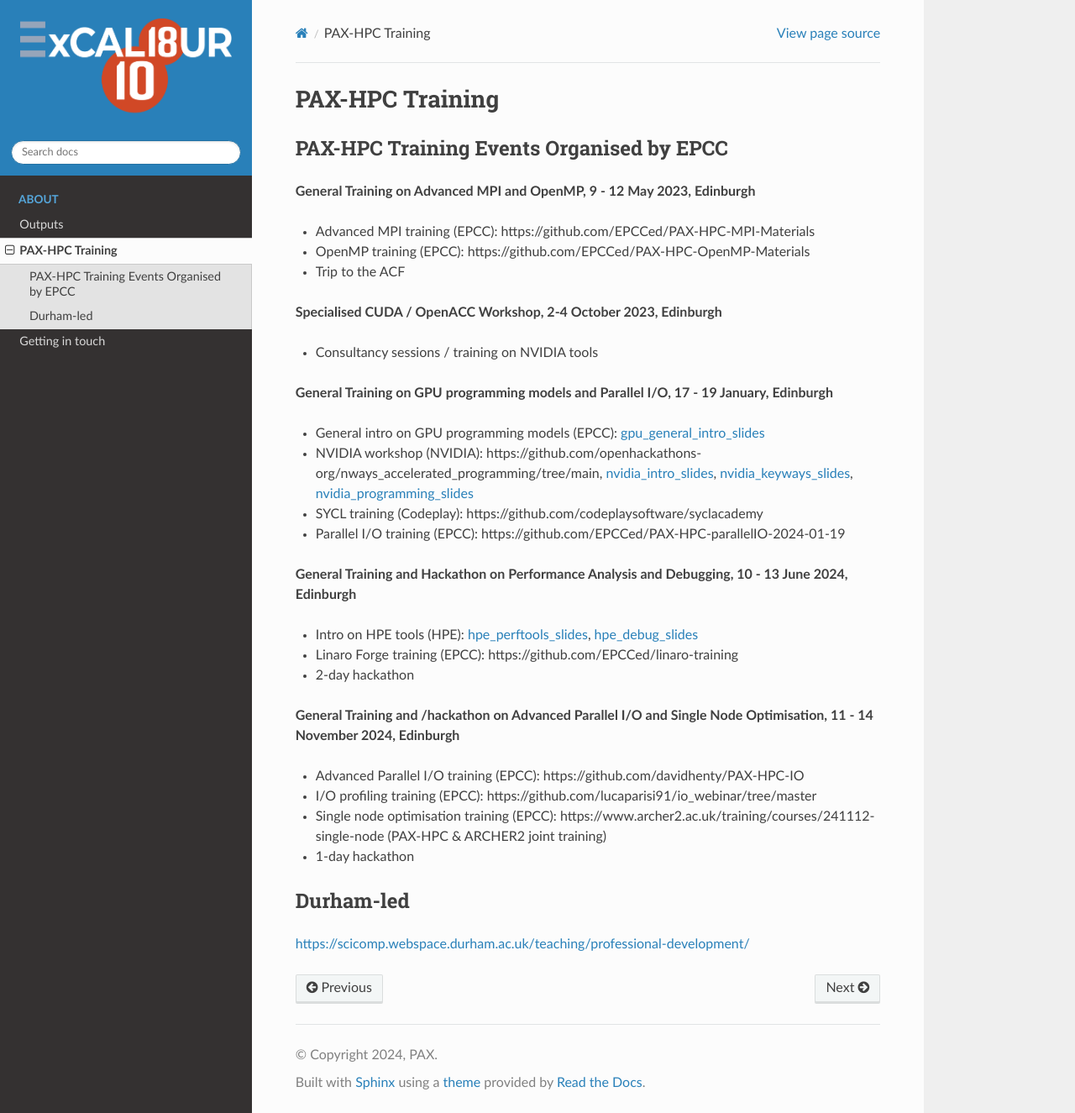
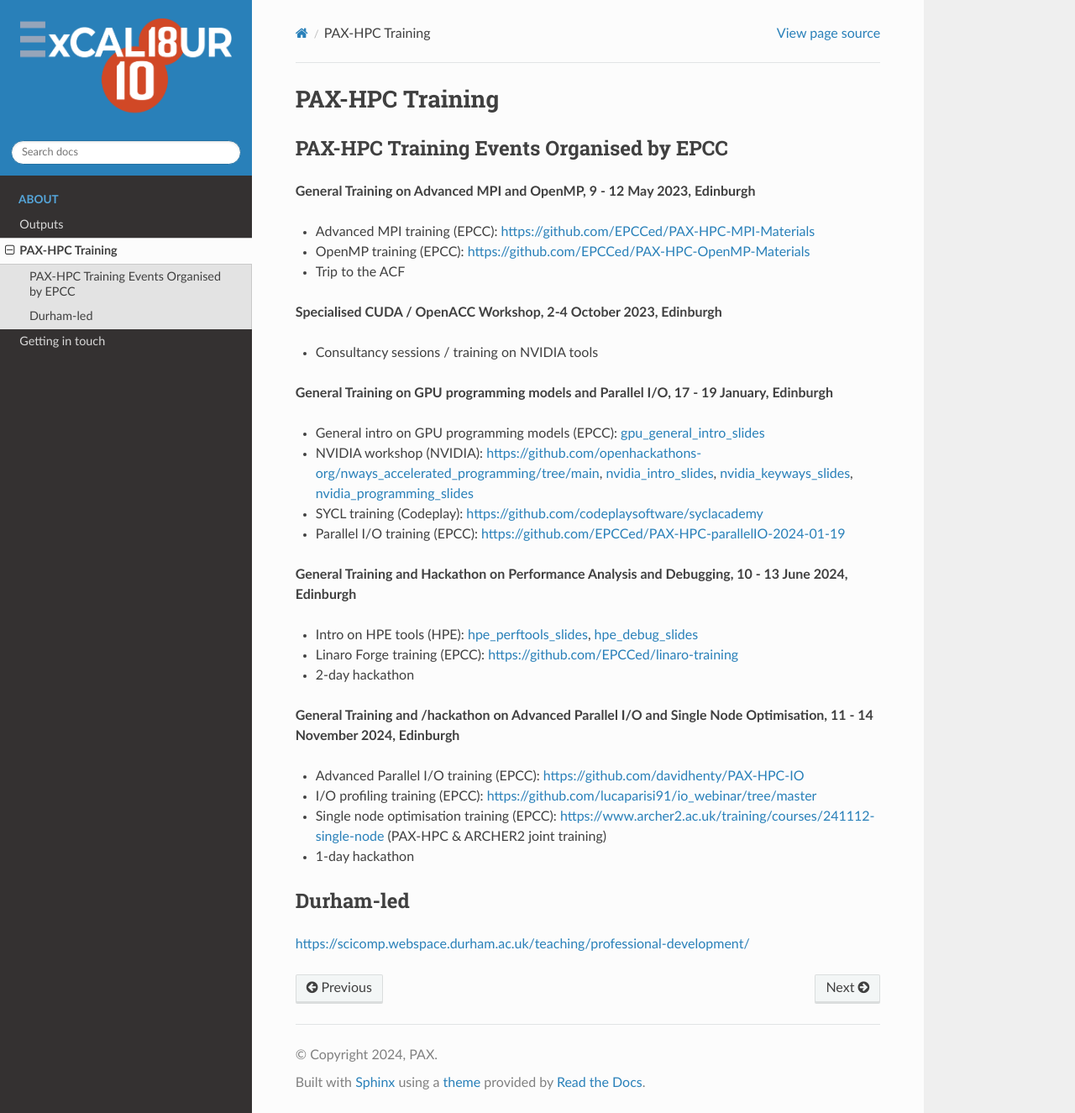
Before and after one commit to xguo-epcc/pax-hpc, a Sphinx documentation site: the page built from docs/training.md, in a window 1280 px wide and 1325 px high. Shown: the whole window at 84% size. Built offline with Sphinx 7.4.7 and the Read the Docs theme 3.1.0, drawn with Linux system fonts in a browser that asks for light colours; part of the change alters nothing that is shown.

```diff
--- a/docs/training.md
+++ b/docs/training.md
@@ -3,8 +3,8 @@
 ## PAX-HPC Training Events Organised by EPCC
 
 **General Training on Advanced MPI and OpenMP, 9 - 12 May 2023, Edinburgh**
-- Advanced MPI training (EPCC): https://github.com/EPCCed/PAX-HPC-MPI-Materials
-- OpenMP training (EPCC): https://github.com/EPCCed/PAX-HPC-OpenMP-Materials
+- Advanced MPI training (EPCC): [https://github.com/EPCCed/PAX-HPC-MPI-Materials](https://github.com/EPCCed/PAX-HPC-MPI-Materials)
+- OpenMP training (EPCC): [https://github.com/EPCCed/PAX-HPC-OpenMP-Materials](https://github.com/EPCCed/PAX-HPC-OpenMP-Materials)
 - Trip to the ACF
 
 **Specialised CUDA / OpenACC Workshop, 2-4 October 2023, Edinburgh**
@@ -12,19 +12,19 @@
 
 **General Training on GPU programming models and Parallel I/O, 17 - 19 January, Edinburgh**
 - General intro on GPU programming models (EPCC): [gpu_general_intro_slides](training_slides/pax-hpc-gpu-general-intro-epcc.pdf)
-- NVIDIA workshop (NVIDIA): https://github.com/openhackathons-org/nways_accelerated_programming/tree/main, [nvidia_intro_slides](training_slides/NVIDIA_PAX-HPC_Intro.pdf), [nvidia_keyways_slides](training_slides/NVIDIA_PAX-HPC_KeyWays.pdf), [nvidia_programming_slides](training_slides/NVIDIA_PAX-HPC_Programming.pdf)
-- SYCL training (Codeplay): https://github.com/codeplaysoftware/syclacademy
-- Parallel I/O training (EPCC): https://github.com/EPCCed/PAX-HPC-parallelIO-2024-01-19
+- NVIDIA workshop (NVIDIA): [https://github.com/openhackathons-org/nways_accelerated_programming/tree/main](https://github.com/openhackathons-org/nways_accelerated_programming/tree/main), [nvidia_intro_slides](training_slides/NVIDIA_PAX-HPC_Intro.pdf), [nvidia_keyways_slides](training_slides/NVIDIA_PAX-HPC_KeyWays.pdf), [nvidia_programming_slides](training_slides/NVIDIA_PAX-HPC_Programming.pdf)
+- SYCL training (Codeplay): [https://github.com/codeplaysoftware/syclacademy](https://github.com/codeplaysoftware/syclacademy)
+- Parallel I/O training (EPCC): [https://github.com/EPCCed/PAX-HPC-parallelIO-2024-01-19](https://github.com/EPCCed/PAX-HPC-parallelIO-2024-01-19)
 
 **General Training and Hackathon on Performance Analysis and Debugging, 10 - 13 June 2024, Edinburgh**
  - Intro on HPE tools (HPE): [hpe_perftools_slides](training_slides/HPE_June10_perftools.pdf), [hpe_debug_slides](training_slides/HPE_June10_debug.pdf)
- - Linaro Forge training (EPCC): https://github.com/EPCCed/linaro-training
+ - Linaro Forge training (EPCC): [https://github.com/EPCCed/linaro-training](https://github.com/EPCCed/linaro-training)
  - 2-day hackathon
 
 **General Training and /hackathon on Advanced Parallel I/O and Single Node Optimisation, 11 - 14 November 2024, Edinburgh**
- - Advanced Parallel I/O training (EPCC): https://github.com/davidhenty/PAX-HPC-IO
- - I/O profiling training (EPCC): https://github.com/lucaparisi91/io_webinar/tree/master
- - Single node optimisation training (EPCC): https://www.archer2.ac.uk/training/courses/241112-single-node (PAX-HPC & ARCHER2 joint training)
+ - Advanced Parallel I/O training (EPCC): [https://github.com/davidhenty/PAX-HPC-IO](https://github.com/davidhenty/PAX-HPC-IO)
+ - I/O profiling training (EPCC): [https://github.com/lucaparisi91/io_webinar/tree/master](https://github.com/lucaparisi91/io_webinar/tree/master)
+ - Single node optimisation training (EPCC): [https://www.archer2.ac.uk/training/courses/241112-single-node](https://www.archer2.ac.uk/training/courses/241112-single-node) (PAX-HPC & ARCHER2 joint training)
  - 1-day hackathon
 
 ## Durham-led
```
